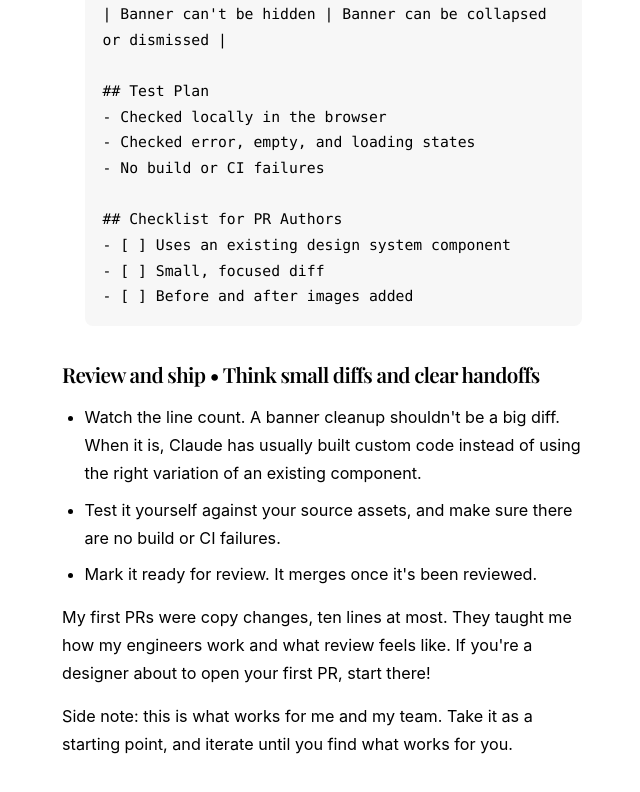
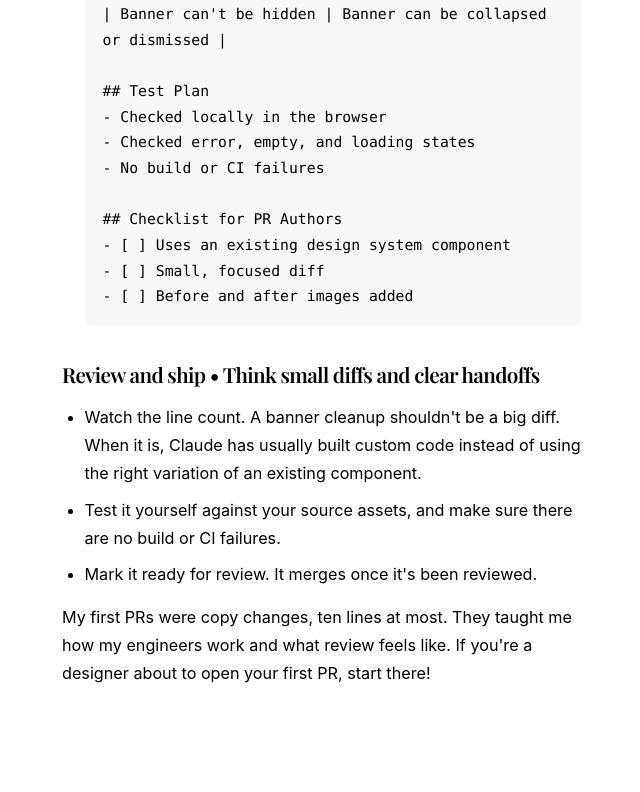
Before and after one commit to raoomahima/raoomahima.github.io, a plain HTML site: page writing/from-design-to-pr.html in a window 1280 px wide. Shown: the part 1836-2628 px from the top of the page, without its empty margins (318-958 px from the left). Drawn offline with nearby package versions, Linux system fonts and the light colour scheme; a web font is replaced by a local one.

Commit message:
Remove the side note from the paper cuts post.
Co-authored-by: raoomahima <raoomahima@users.noreply.github.com>

```diff
--- a/writing/from-design-to-pr.html
+++ b/writing/from-design-to-pr.html
@@ -227,7 +227,6 @@ Cleans up the banner section and adds the ability to collapse or dismiss it. Fix
     </ul>
 
     <p>My first PRs were copy changes, ten lines at most. They taught me how my engineers work and what review feels like. If you're a designer about to open your first PR, start there!</p>
-    <p>Side note: this is what works for me and my team. Take it as a starting point, and iterate until you find what works for you.</p>
   </main>
 </body>
 </html>
```
